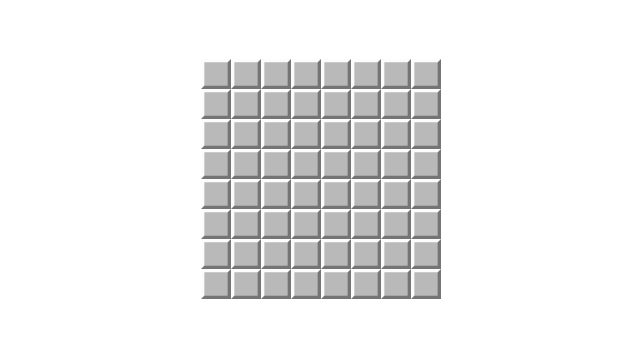
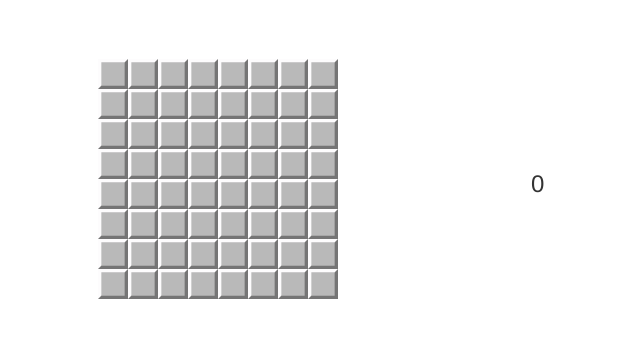
Before and after one commit to arfacamble/minesweeper-in-react, a React app: page / in a window 1280 px wide. Shown: the part 221-558 px from the top of the page, without its empty margins (319-959 px from the left). Built offline with nearby package versions, Linux system fonts and the light colour scheme.

Commit message:
clock not working

```diff
--- a/src/components/app.jsx
+++ b/src/components/app.jsx
@@ -1,18 +1,20 @@
 import React, { Component } from 'react';
 
 import Grid from './grid';
+import Clock from './clock';
 import { surroundingIDs } from '../logic/add-type-to-grid';
 
 class App extends Component {
   constructor(props) {
     super(props);
-
+    this.timer = 0;
     this.state = {
       col: 8,
       row: 8,
       currentCell: {},
       currentCellIndex: 0,
-      gameState: 'running',
+      gameState: 'pending',
+      secondsElapsed: 0,
       cells: [
         { id: '1-1', mine: false, type: '1.svg', display: 'unopened.svg' },
         { id: '1-2', mine: false, type: '1.svg', display: 'unopened.svg' },
@@ -170,13 +172,44 @@ class App extends Component {
   }
 
   leftClicker = (cellId) => {
+    const { gameState } = this.state;
+    if (gameState === 'pending') {
+      this.setState({ gameState: 'running' }, () => {
+        this.startClock();
+      });
+    }
     this.setCurrentCellDetails(cellId, 'cellUncoverer');
   }
 
+  resetClock = () => {
+    this.setState({ secondsElapsed: 0 });
+  }
+
+  startClock = () => {
+    this.timer = setInterval(this.incrementClock(), 1000);
+  }
+
+  incrementClock = () => {
+    console.log('working');
+    const { secondsElapsed } = this.state;
+    this.setState({ secondsElapsed: secondsElapsed + 1 });
+  }
+
+  stopClock = () => {
+    clearInterval(this.timer);
+  }
+
   render() {
-    const { col, row, cells, gameState } = this.state;
+    const { col, row, cells, gameState, secondsElapsed } = this.state;
     return (
-      <div>
+      <div
+        style={{
+          display: 'flex',
+          justifyContent: 'space-around',
+          alignItems: 'center',
+          width: '50%'
+        }}
+      >
         <Grid
           col={col}
           row={row}
@@ -185,6 +218,7 @@ class App extends Component {
           leftClicker={this.leftClicker}
           flagToggler={this.flagToggler}
         />
+        <Clock secondsElapsed={secondsElapsed} />
       </div>
     );
   }
--- a/src/components/cell.jsx
+++ b/src/components/cell.jsx
@@ -3,7 +3,7 @@ import React, { Component } from 'react';
 class Cell extends Component {
   handleClick = (event) => {
     const { leftClicker, gameState } = this.props;
-    if (gameState === 'running') {
+    if (gameState === 'running' || gameState === 'pending') {
       leftClicker(event.target.id);
     }
   }
@@ -11,7 +11,7 @@ class Cell extends Component {
   handleRightClick = (e) => {
     e.preventDefault();
     const { flagToggler, gameState } = this.props;
-    if (gameState === 'running') {
+    if (gameState === 'running' || gameState === 'pending') {
       flagToggler(e.target.id);
     }
     // console.log(e.target.attributes.style.value.split('"')[1]);
--- /dev/null
+++ b/src/components/clock.jsx
@@ -0,0 +1,14 @@
+import React, { Component } from 'react';
+
+class Clock extends Component {
+  render() {
+    const { secondsElapsed } = this.props;
+    return (
+      <div className="clockContainer">
+        <h3>{secondsElapsed}</h3>
+      </div>
+    );
+  }
+}
+
+export default Clock;
```
